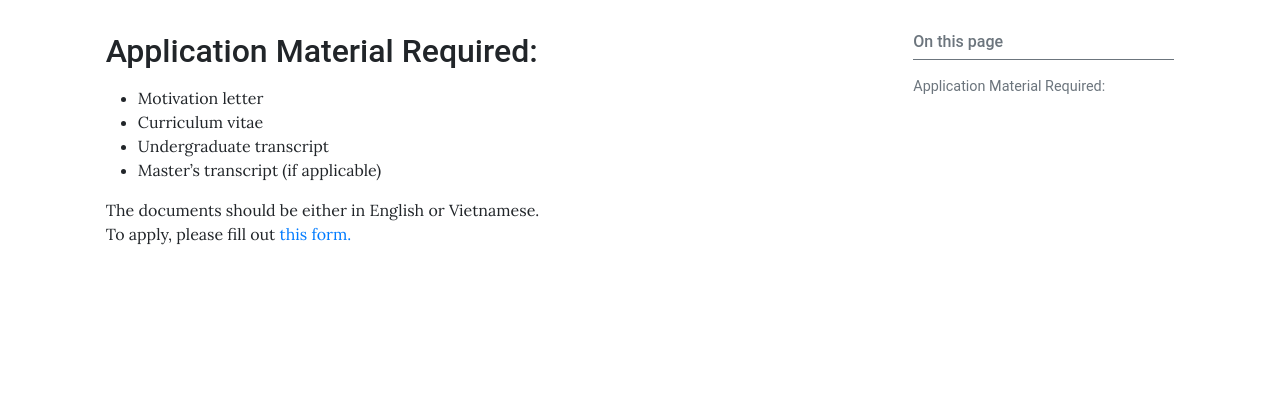
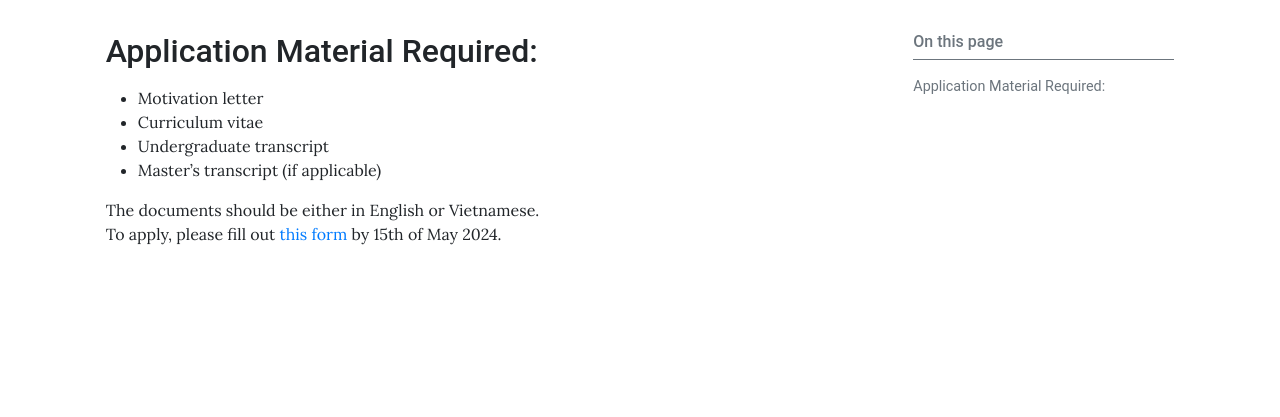
Before and after one commit to adm-vietnam/adm-vietnam.github.io, a Jekyll site: the page built from pages/application.md, in a window 1280 px wide. Shown: the part 259-676 px from the top of the page. Built offline with Jekyll 4.4.1, drawn with Linux system fonts in a browser that asks for light colours.

Commit message:
Update application.md

```diff
--- a/pages/application.md
+++ b/pages/application.md
@@ -17,4 +17,4 @@ toc: true
 - Master's transcript (if applicable)
 
 The documents should be either in English or Vietnamese. <br>
-To apply, please fill out <a href="https://docs.google.com/forms/d/e/1FAIpQLScMvQ1vhoTXmghGyszDjN7YAzwAjr8en6NTjskOlVDDbfPPwQ/viewform?usp=sf_link">this form.</a>
+To apply, please fill out <a href="https://docs.google.com/forms/d/e/1FAIpQLScMvQ1vhoTXmghGyszDjN7YAzwAjr8en6NTjskOlVDDbfPPwQ/viewform?usp=sf_link">this form </a> by 15th of May 2024.
```
